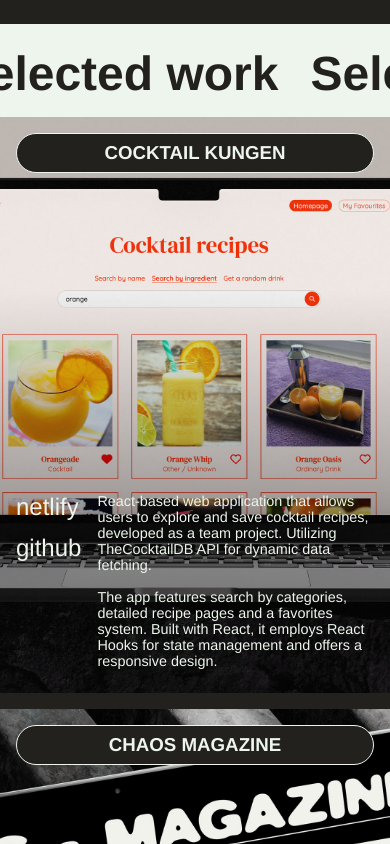
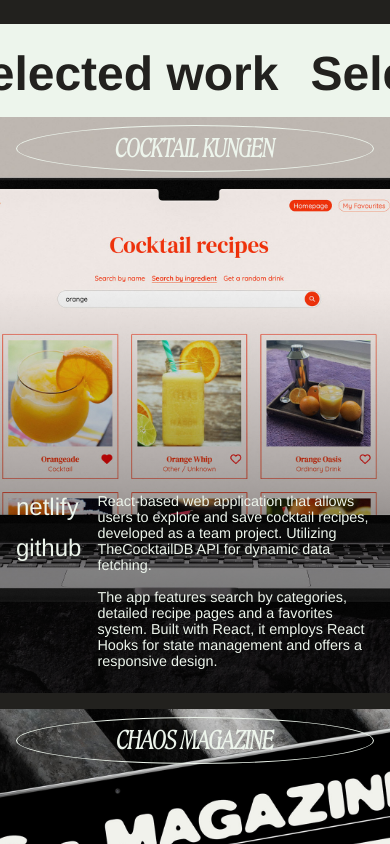
Before and after one commit to azilinskaite/Portfolio_2025, a React (Create React App) app: page / in a window 390 px wide. Shown: the part 860-1704 px from the top of the page. Built offline with nearby package versions, Linux system fonts and the light colour scheme.

Commit message:
Fonts update

```diff
--- a/src/App.css
+++ b/src/App.css
@@ -26,9 +26,6 @@
   --accent1-color: #AFF8A2;
   --font-display: "Roslindale", sans-serif;
   --font-basic: "Helvetica", sans-serif;
-
-  /* headline font */
-  --display-font-weight: 300;
 }
 
 body {
@@ -37,7 +34,7 @@
   color: var(--text-color);
 }
 
-h1, h2 {
+h1, h2, h4 {
   font-family: var(--font-display);
 }
 
--- a/src/Components/ProjectComponent/Project.css
+++ b/src/Components/ProjectComponent/Project.css
@@ -28,6 +28,7 @@
     top: 2rem;
     left: 2rem;
     display: inline-block;
+    font-size: 1.5rem;
     padding: 1.5rem 2rem;
     border: 0.1rem solid var(--text-color);
     border-radius: 50%;
@@ -35,7 +36,6 @@
     text-transform: uppercase;
     background: none;
     color: inherit;
-    font: inherit;
     text-decoration: none;
     cursor: pointer;
     transition: 0.3s;
@@ -124,11 +124,10 @@
     height: 36rem;
     background-size: auto 40rem;
     .project-name-box {
-      top: 1rem;
+      top: 0.5rem;
       right: 1rem;
-      background-color: var(--background-color);
       padding: 0.5rem 1rem;
-      border-radius: 10rem;
+      border-radius: 50%;
       &:hover {
         color: var(--accent1-color);
         border-color: var(--accent1-color);
--- a/src/Components/ProjectComponent/Project.jsx
+++ b/src/Components/ProjectComponent/Project.jsx
@@ -8,7 +8,7 @@
       style={{ backgroundImage: `url(${photo})` }}
     >
       <a href={link1} className="project-name-box" target="_blank" rel="noreferrer">
-        <h3>{title}</h3>
+        <h4>{title}</h4>
       </a>
       <div className="project-details">
         <span>
```
